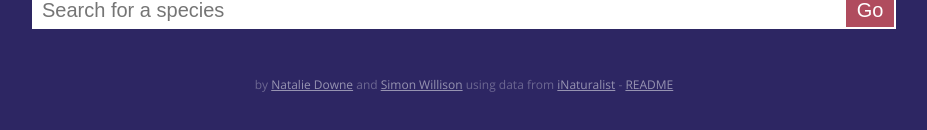
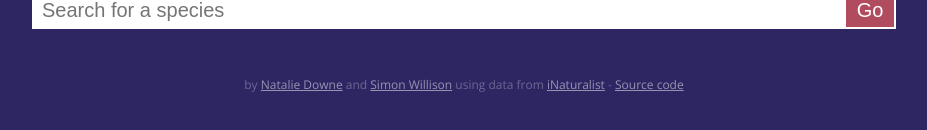
Before and after one commit to simonw/make-near-me, a React (Create React App) app in the folder frontend/: page / in a window 1280 px wide. Shown: the part 172-302 px from the top of the page, without its empty margins (176-1103 px from the left). Built offline with nearby package versions, Linux system fonts and the light colour scheme; the HTML template or start-up script is replaced by a standard one.

Commit message:
Link to source code from footer

```diff
--- a/frontend/src/App.js
+++ b/frontend/src/App.js
@@ -203,7 +203,7 @@ class App extends Component {
                 </section>
                 <section className="footer">
                     <div className="inner">
-                        <p className="meta">by <a href="https://twitter.com/natbat">Natalie Downe</a> and <a href="https://twitter.com/simonw">Simon Willison</a> using data from <a href="https://www.inaturalist.org/">iNaturalist</a> - <a href="https://github.com/simonw/owlsnearme">README</a></p>
+                        <p className="meta">by <a href="https://twitter.com/natbat">Natalie Downe</a> and <a href="https://twitter.com/simonw">Simon Willison</a> using data from <a href="https://www.inaturalist.org/">iNaturalist</a> - <a href="https://github.com/simonw/make-near-me">Source code</a></p>
                     </div>
                 </section>
             </div>
```
Also changed, not shown: 1 other file (tests, documents, lock files or other folders).
